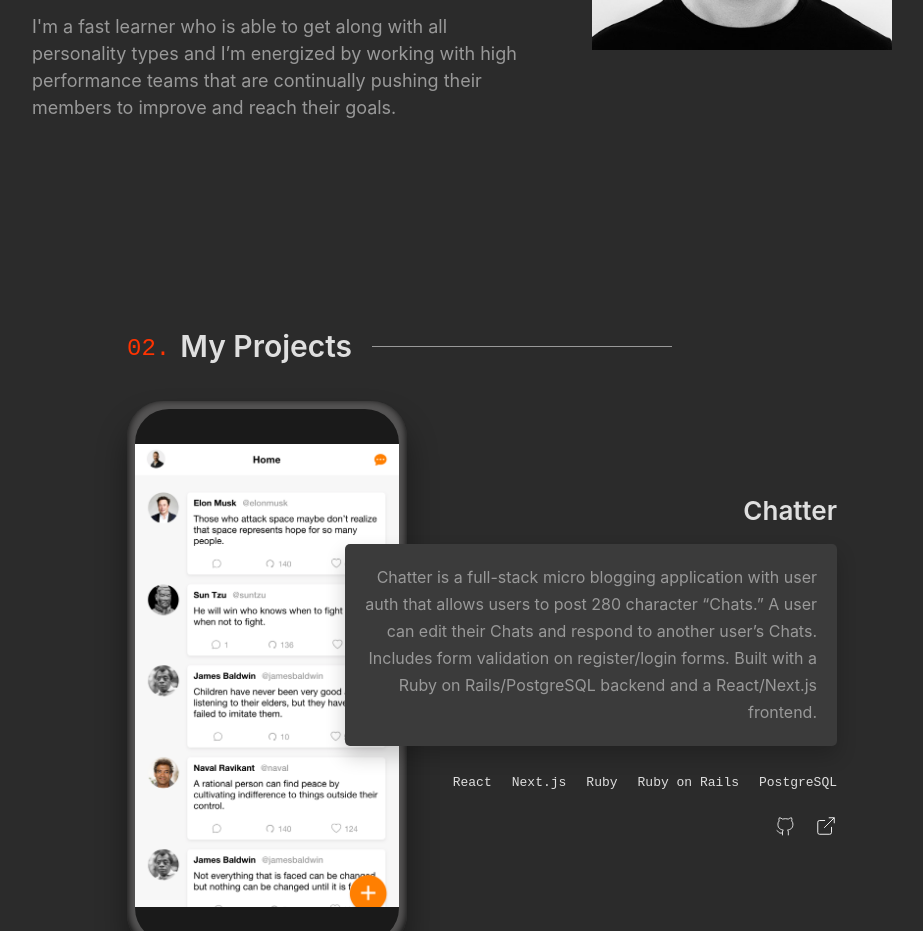
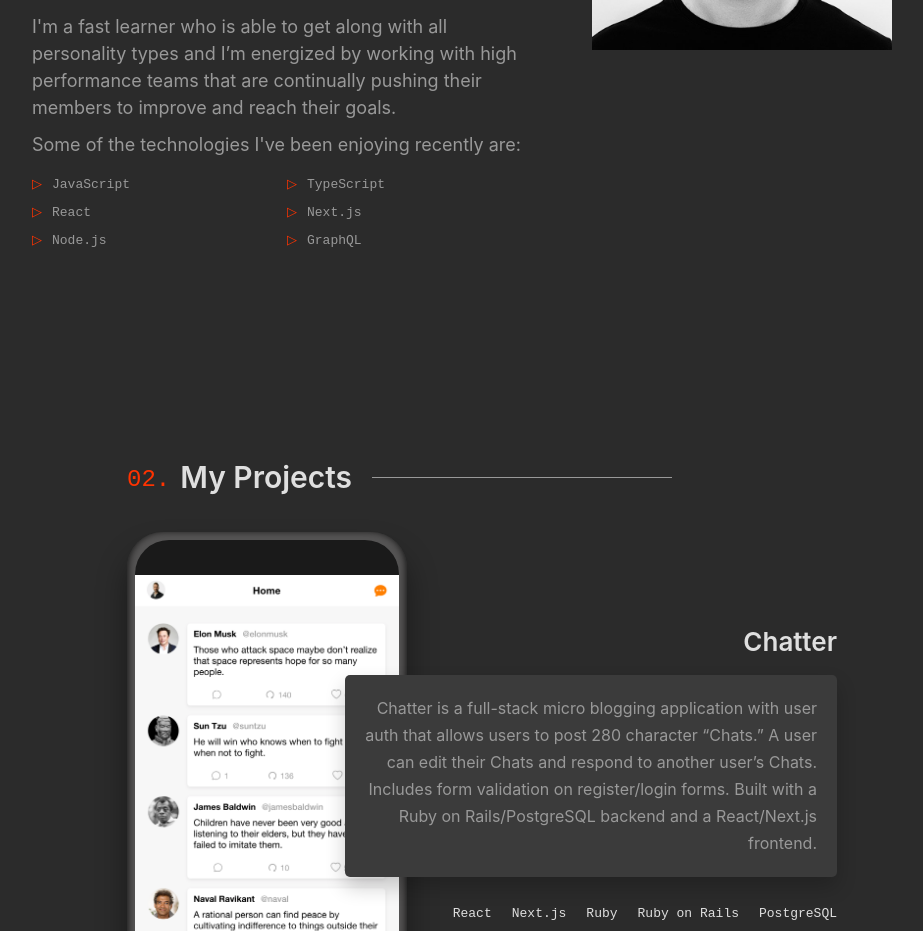
Before and after one commit to christianjbolus/portfolio_v2, a Svelte app: page / in a window 1280 px wide. Shown: the part 1220-2151 px from the top of the page, without its empty margins (158-1081 px from the left). Built offline with nearby package versions, Linux system fonts and the light colour scheme.

Commit message:
Add skills list to about section

```diff
--- a/src/components/sections/About.svelte
+++ b/src/components/sections/About.svelte
@@ -1,7 +1,8 @@
 <script>
   import NumberedHeader from "../NumberedHeader.svelte";
   import { ScrollReveal } from '../effects'
-  import { skills } from '../../data.js'
+  let skills = ["JavaScript", "TypeScript", "React", "Next.js", "Node.js", "GraphQL"]
+  // import { skills } from '../../data.js'
 </script>
 
   <ScrollReveal>
@@ -23,6 +24,12 @@
             I’m energized by working with high performance teams that are continually pushing their
             members to improve and reach their goals.
           </p>
+          <p>Some of the technologies I've been enjoying recently are:</p>
+          <ul class="skill-list">
+            {#each skills as skill }
+              <li>{skill}</li>
+            {/each}
+          </ul>
         </div>
         <div class="wrapper">
           <img src="headshot.jpg" alt="Headshot"/>
@@ -54,6 +61,29 @@
     margin-bottom: 10px;
   }
 
+  .skill-list {
+    display: grid;
+    grid-template-columns: 1fr 1fr;
+    margin-top: 20px;
+    font-size: var(--fs-xs);
+
+    li {
+      color: var(--dark-grey);
+      font-family: var(--font-mono);
+      margin-bottom: 15px;
+
+      &::before {
+        content: '▷';
+        color: var(--accent);
+        padding-right: 10px;
+      }
+    }
+
+    @media (max-width: 480px) {
+      font-size: var(--fs-xxs);
+    }
+  }
+
   .wrapper {
     max-width: 300px;
 
```
